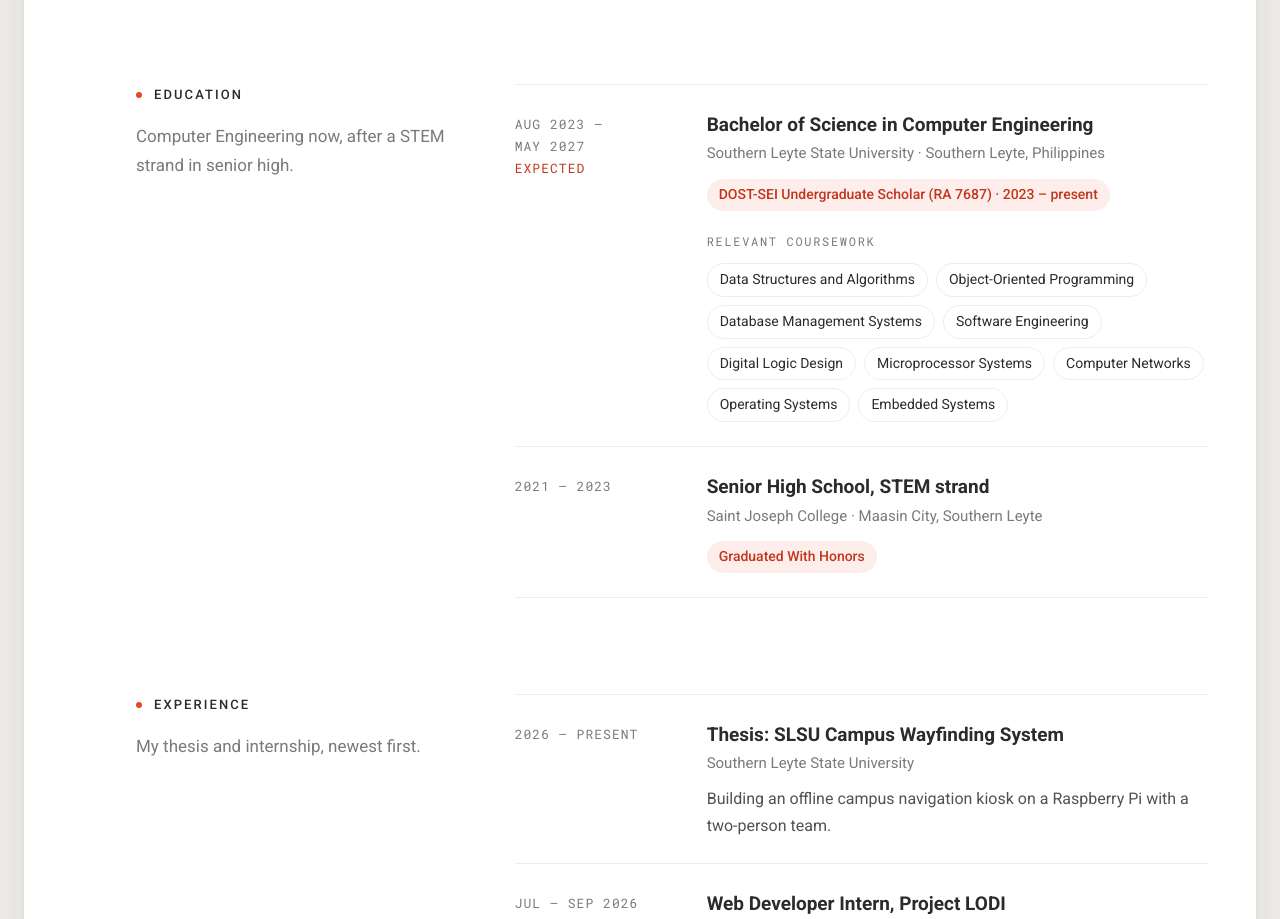
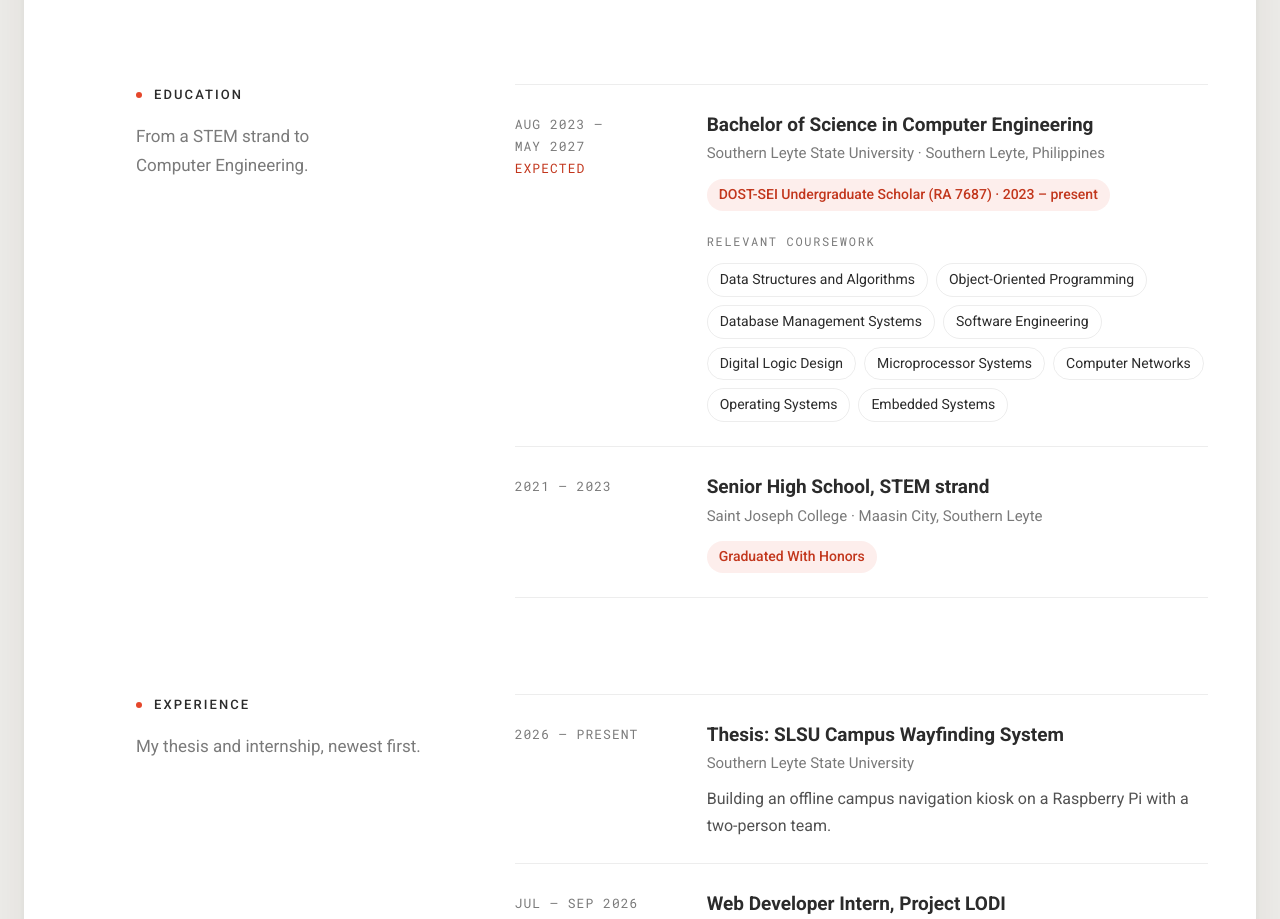
Before and after one commit to jeedp/portfolio, a React (Vite) app: page / in a window 1280 px wide. Shown: the part 2960-3879 px from the top of the page. Built offline with nearby package versions, Linux system fonts and the light colour scheme; no server answers.

Commit message:
Education note: From a STEM strand to Computer Engineering

```diff
--- a/src/sections/About.tsx
+++ b/src/sections/About.tsx
@@ -57,7 +57,7 @@ export function About() {
       <div className="mt-24 grid gap-10 lg:grid-cols-12 lg:gap-16" aria-labelledby="edu-title">
         <div className="lg:col-span-4">
           <Sub id="edu-title">Education</Sub>
-          <p className="mt-4 max-w-[34ch] text-muted">Computer Engineering now, after a STEM strand in senior high.</p>
+          <p className="mt-4 max-w-[34ch] text-muted">From a STEM strand to Computer Engineering.</p>
         </div>
         <div className="border-y border-line lg:col-span-8">
           <Reveal>
```
